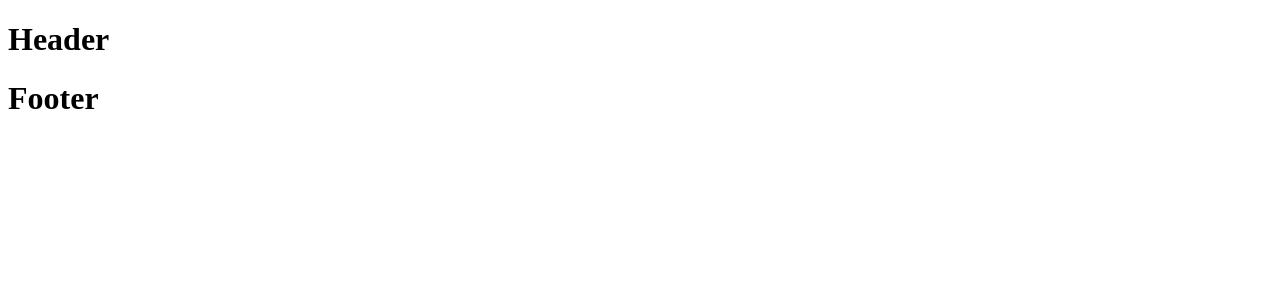
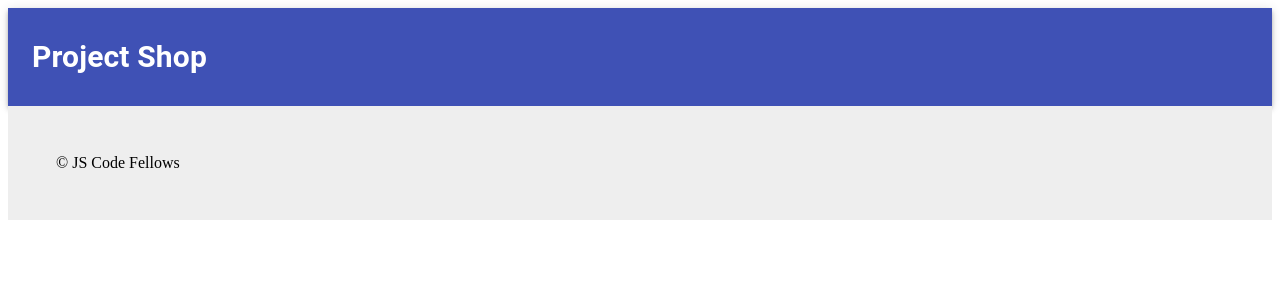
Before and after one commit to Shydlovska-401-advanced-javascript/project_shop, a React (Create React App) app: page / in a window 1280 px wide. Shown: the top 300 px of the page. Built offline with nearby package versions, Linux system fonts and the light colour scheme.

Commit message:
added footer and header

```diff
--- a/src/components/footer.js
+++ b/src/components/footer.js
@@ -1,13 +1,25 @@
-import React from 'react';
+import React from "react";
+import Typography from '@material-ui/core/Typography';
+import { makeStyles } from '@material-ui/core/styles';
 
+const useStyles = makeStyles((theme) => ({
+  footer: {
+    backgroundColor: '#eee',
+    padding: theme.spacing(6),
+  },
+}));
 
+const Footer = props => {
 
-const Footer = () => {
-    return (
-        <div>
-           <h1>Footer</h1>
-        </div>
-    );
+  const classes = useStyles();
+
+  return (
+    <footer className={classes.footer}>
+    <Typography variant="h7" align="center" gutterBottom>
+      &copy; JS Code Fellows
+      </Typography>
+  </footer>
+  );
 }
 
 export default Footer;
--- a/src/components/header.js
+++ b/src/components/header.js
@@ -1,12 +1,22 @@
 import React from 'react';
+import { AppBar } from '@material-ui/core';
+import { Toolbar } from '@material-ui/core';
+// import { IconButton  } from '@material-ui/core';
+// import { Button } from '@material-ui/core';
+import { Typography  } from '@material-ui/core';
 
 
 
 const Header = () => {
     return (
-        <div>
-           <h1>Header</h1>
-        </div>
+        <AppBar position="static">
+        <Toolbar>
+          <Typography variant="h6" >
+            <h2>Project Shop</h2>
+          </Typography>
+
+        </Toolbar>
+      </AppBar>
     );
 }
 
```
